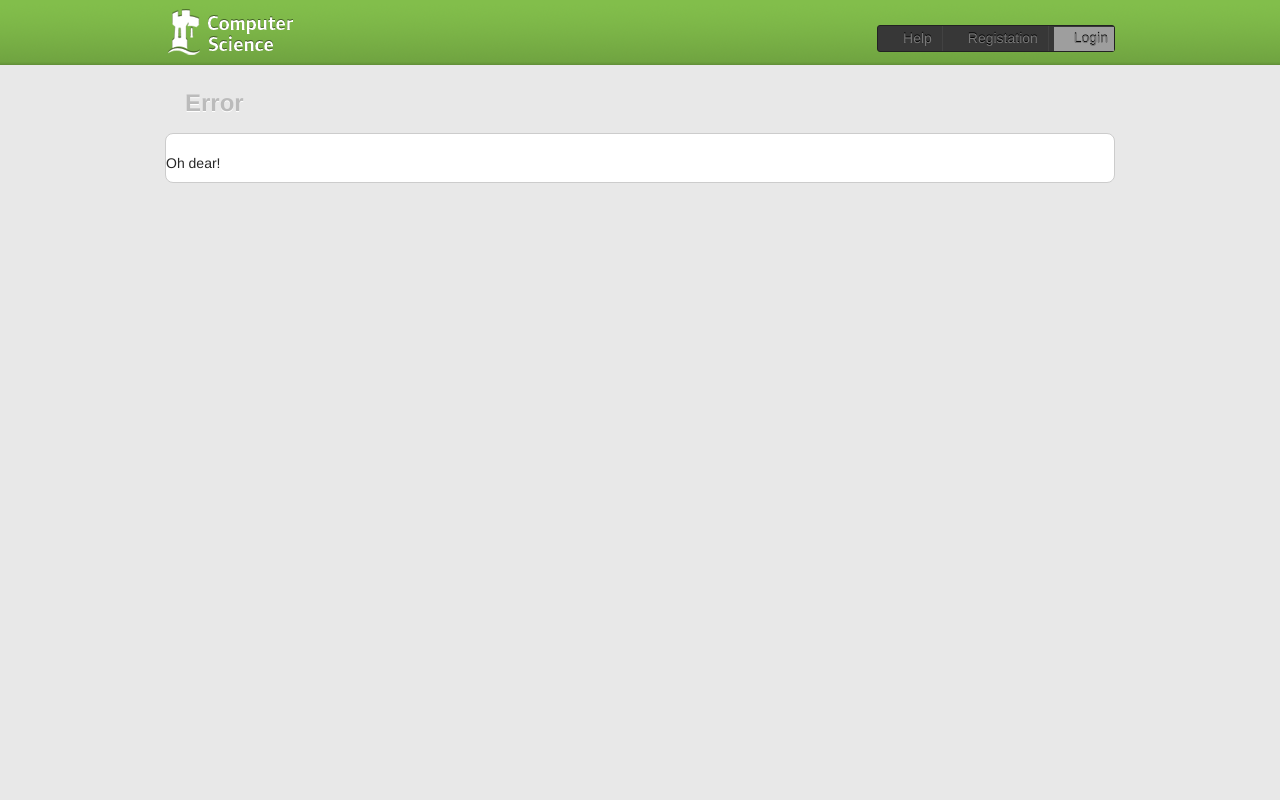
After one commit to robgolding/myuni, a Django app: template myuni/templates/500.html in a window 1280 px wide. The commit adds this page. Run offline with Django 3.2, Linux system fonts and the light colour scheme; the template is opened without the code that fills it, so the values that code supplies are empty; parts of the project's set-up code (start-up, migrations or seed data) failed here and were passed over; grey boxes are pictures that could not be loaded.

Commit message:
Fixed up the templates somewhat, and added basic 500.html

```diff
--- /dev/null
+++ b/myuni/templates/500.html
@@ -0,0 +1,38 @@
+<!DOCTYPE html PUBLIC "-//W3C//DTD XHTML 1.0 Strict//EN" "http://www.w3.org/TR/xhtml1/DTD/xhtml1-strict.dtd">
+<html xmlns="http://www.w3.org/1999/xhtml">
+	<head>
+		<title>Errror &bull; MyUni</title>
+
+		<meta http-equiv="Content-Type" content="text/html; charset=utf-8" />
+		<meta http-equiv="Content-Language" content="en" />
+
+		<link rel="stylesheet" type="text/css" media="screen, projection" href="/media/css/style.css" />
+	</head>
+	<body>
+		<div id="navigation-container">
+			<div id="navigation">
+				<h1 id="masthead"><span>Computer Science</span></h1>
+				<ul class="secondary">
+						<li class="help first"><a href="{% url colophon %}">Help</a></li>
+						<li class="registration"><a href="">Registation</a></li>
+						<li class="login last"><a href="{% url auth_login %}">Login</a></li>
+				</ul>
+			</div>
+		</div>
+		<div id="content-container">
+			<div id="content">
+				<h2 class="getting-started">Error</h2>
+
+				<div class="block">
+					Oh dear!
+				</div>
+			</div>
+		</div>
+
+		<div id="footer-container">
+			<div id="footer">
+
+			</div>
+		</div>
+	</body>
+</html>
--- a/myuni/templates/dashboard/base.html
+++ b/myuni/templates/dashboard/base.html
@@ -1,3 +1,5 @@
 {% extends 'base.html' %}
 
 {% block page_id %}dashboard{% endblock page_id %}
+
+{% block title %}Dashboard &bull; {{block.super}}{% endblock title %}
--- a/myuni/templates/dashboard/dashboard.html
+++ b/myuni/templates/dashboard/dashboard.html
@@ -1,6 +1,4 @@
 {% extends 'dashboard/base.html' %}
-
-{% block title %}Dashboard &bull; {{block.super}}{% endblock title %}
 
 {% block page-title-inner %}Your Dashboard{% endblock page-title-inner %}
 
--- a/myuni/templates/modules/base.html
+++ b/myuni/templates/modules/base.html
@@ -1,3 +1,5 @@
 {% extends 'base.html' %}
 
 {% block page_id %}modules{% endblock page_id %}
+
+{% block title %}Modules &bull; {{block.super}}{% endblock title %}
--- a/myuni/templates/modules/module_list.html
+++ b/myuni/templates/modules/module_list.html
@@ -1,15 +1,13 @@
 {% extends 'modules/base.html' %}
 
-{% block title %}Modules &bull; {{block.super}}{% endblock title %}
-
-{% block page-title-inner %}Modules{% endblock page-title-inner %}
+{% block page-title-inner %}Modules <small>(<a href="{% url modules_module_list %}">view all</a>)</small>{% endblock page-title-inner %}
 
 {% block header-block %}{% endblock header-block %}
 
 {% block content-block %}
     {% for module in object_list %}
 	<div class="block">
-		<h3><a href="{{ module.get_absolute_url }}">{{ module.code }}: {{ module.name }}, {{ module.get_semester_display|default:"Full-year" }} {{ module.get_year_display }}</a></h3>
+		<h3><a href="{{ module.get_absolute_url }}">{{ module.code }}: {{ module.name }}, {{ module.get_semester_display }} {{ module.get_year_display }}</a></h3>
 	</div>
     {% endfor %}
 {% endblock content-block %}
--- a/myuni/templates/registration/login.html
+++ b/myuni/templates/registration/login.html
@@ -1,6 +1,6 @@
 {% extends 'base.notabs.html' %}
 
-{% block title %}Dashboard &bull; {{block.super}}{% endblock title %}
+{% block title %}Login &bull; {{block.super}}{% endblock title %}
 
 {% block page-title-inner %}Login{% endblock page-title-inner %}
 
--- a/myuni/templates/registration/logout.html
+++ b/myuni/templates/registration/logout.html
@@ -1,8 +1,8 @@
 {% extends 'base.notabs.html' %}
 
-{% block title %}Dashboard &bull; {{block.super}}{% endblock title %}
+{% block title %}Logged out &bull; {{block.super}}{% endblock title %}
 
-{% block page-title-inner %}Login{% endblock page-title-inner %}
+{% block page-title-inner %}Logged out{% endblock page-title-inner %}
 
 {% block header-block %}{% endblock header-block %}
 
```
Also changed, not shown: 1 other file.
